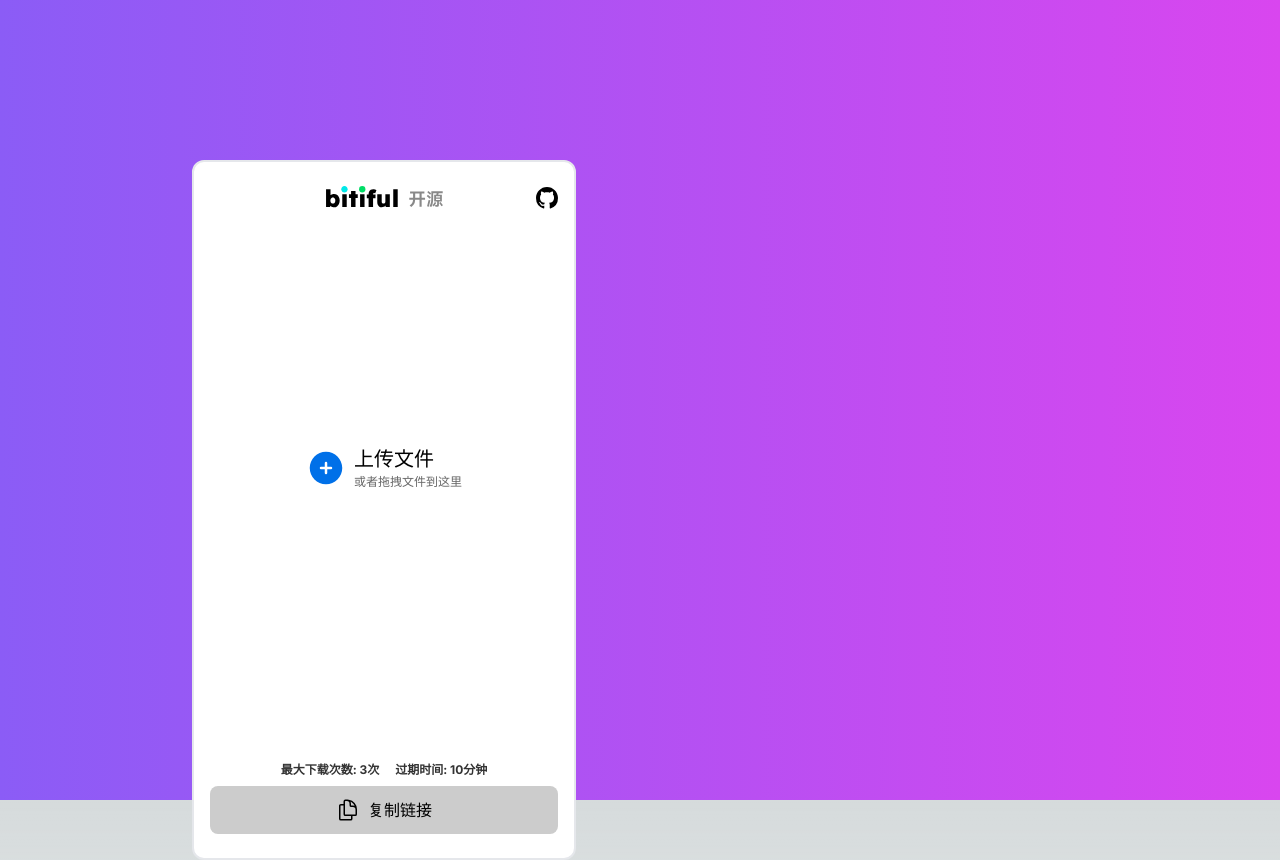
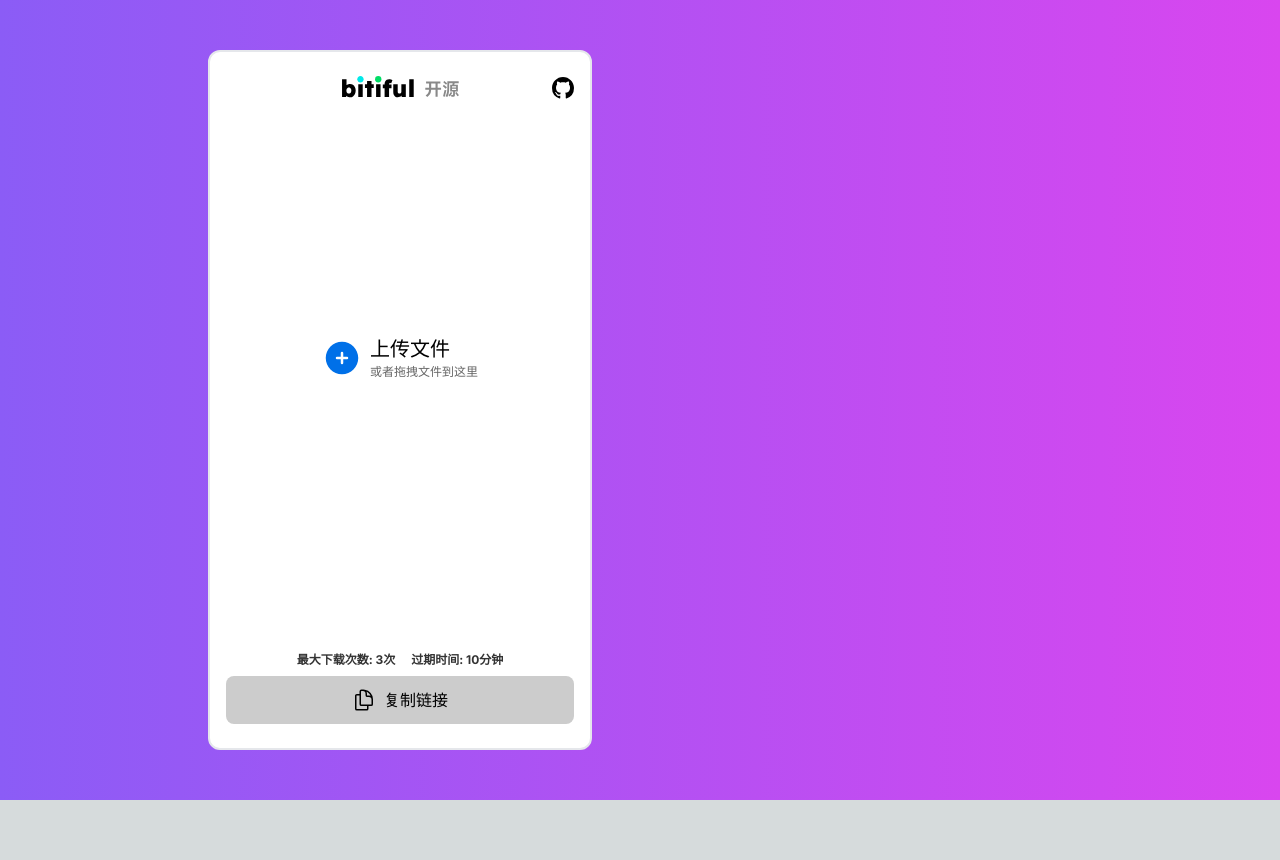
Before and after one commit to bitiful/send, a Next.js app: page / in a window 1280 px wide. After the commit the page ends 800 px from the top, so only its background shows below. Built offline with nearby package versions, Linux system fonts and the light colour scheme.

Commit message:
update UI

```diff
--- a/app/page.tsx
+++ b/app/page.tsx
@@ -77,9 +77,9 @@ export default function Home() {
 
     return (
         <div
-            className="h-screen bg-[#F2F2F0] pt-[160px] bg-gradient-to-r from-violet-500 to-fuchsia-500">
+            className="content-center h-screen bg-gradient-to-r from-violet-500 to-fuchsia-500">
             <div
-                className='bg-white w-96 h-[700px] rounded-xl border-2 p-4 ml-48'>
+                className='bg-white w-96 h-[700px] rounded-xl border-2 p-4 ml-52'>
                 <div className='flex justify-between items-center h-10'>
                     <svg width="22" height="22" aria-hidden="true" viewBox="0 0 16 16" version="1.1"
                          data-view-component="true" className='invisible'>
```
